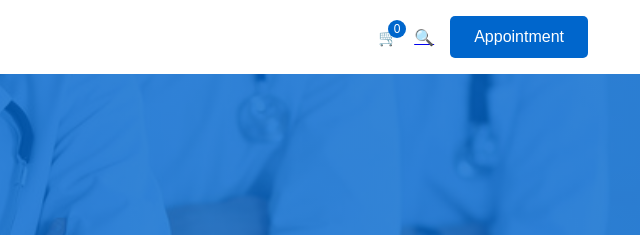
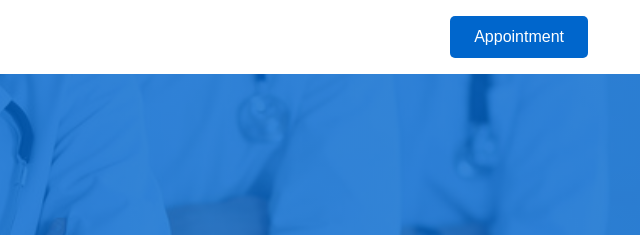
Before and after one commit to Bhumika74/Hospital-Management, a plain HTML site: page about-us.html in a window 1280 px wide. Shown: the top 235 px of the page, 628-1268 px from the left. Drawn offline with Linux system fonts and the light colour scheme.

Commit message:
Update about-us.html

```diff
--- a/about-us.html
+++ b/about-us.html
@@ -334,11 +334,11 @@
             <a href="contact-us.html">Contact Us</a>
         </div>
         <div class="nav-right">
-            <div class="cart-icon">
+<!--             <div class="cart-icon">
                 <span class="cart-count">0</span>
                 🛒
-            </div>
-            <a href="#" class="search-icon">🔍</a>
+            </div> -->
+<!--             <a href="#" class="search-icon">🔍</a> -->
             <a href="apointment.html" class="appointment-btn">Appointment</a>
         </div>
     </nav>
```
